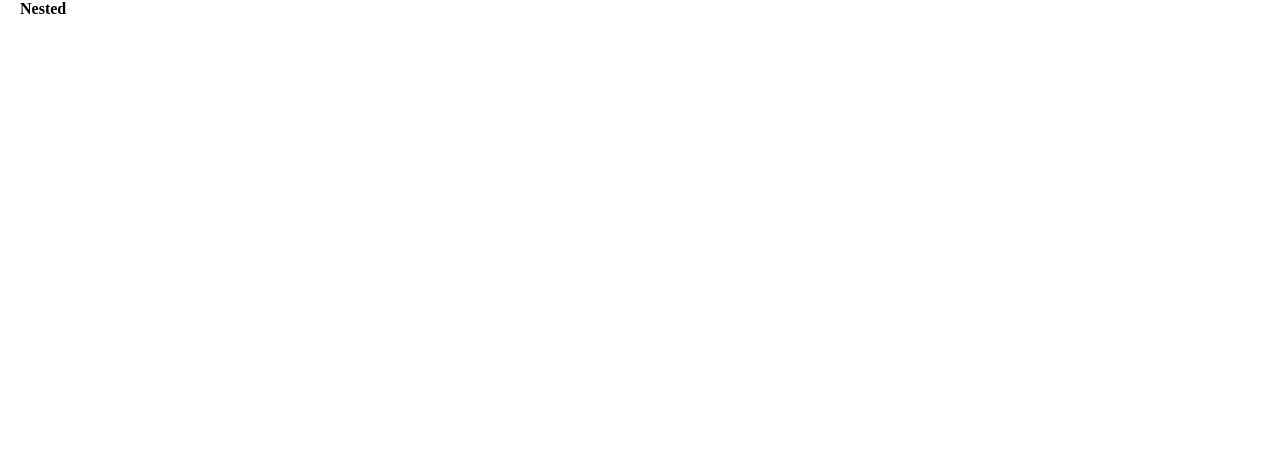
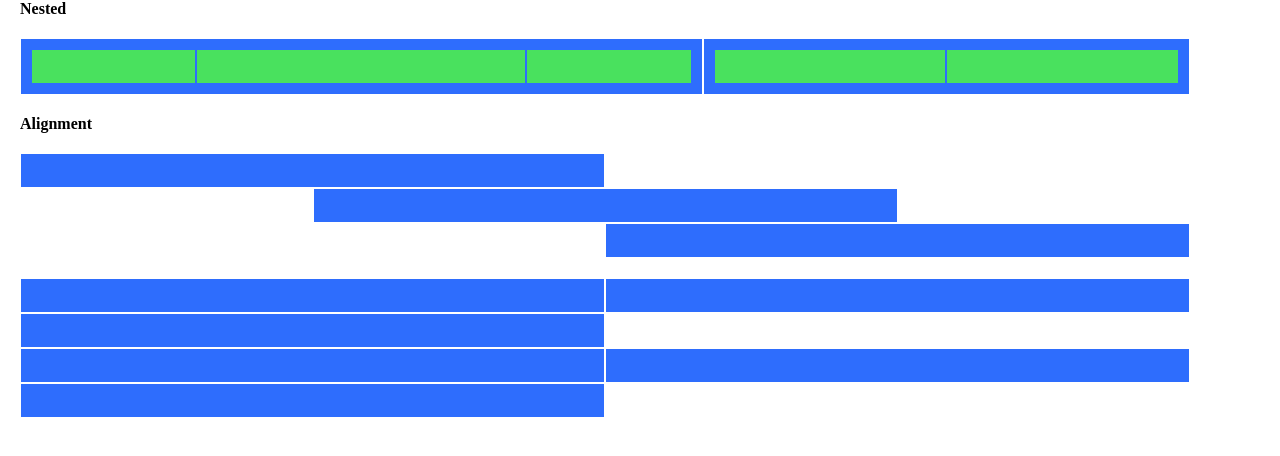
Before and after one commit to edaless/html-css-12bool, a plain HTML site: page bonus/index.html in a window 1280 px wide. Drawn offline with Linux system fonts and the light colour scheme.

Commit message:
workin' on bonus

```diff
--- a/bonus/CSS/lib/12bool.css
+++ b/bonus/CSS/lib/12bool.css
@@ -134,11 +134,20 @@
 
 /* flex */
 
-.space-between{
-    justify-content: space-between;
+.verticale{
+    flex-direction: column;
+}
+.flex-start{
+    justify-content: flex-start;
 }
 .center{
     justify-content: center;
+}
+.flex-end{
+    justify-content: flex-end;
+}
+.space-between{
+    justify-content: space-between;
 }
 .space-around{
     justify-content: space-around;
@@ -146,9 +155,6 @@
 .space-evenly{
     justify-content: space-evenly;
 }
-.flex-end{
-    justify-content: flex-end;
+.wrap{
+    flex-wrap: wrap;
 }
-.flex-start{
-    justify-content: flex-start;
-}
--- a/bonus/index.html
+++ b/bonus/index.html
@@ -13,6 +13,59 @@
 <body>
 
     <h4>Nested</h4>
+    <div class="container">
+        <div class="row">
+            <div class="col-7">
+                <div class="row">
+                    <div class="col-3"></div>
+                    <div class="col-6"></div>
+                    <div class="col-3"></div>
+                </div>
+
+            </div>
+            <div class="col-5">
+                <div class="row">
+                    <div class="col-6"></div>
+                    <div class="col-6"></div>
+                </div>
+
+            </div>
+
+        </div>
+    </div>
+
+    <h4>Alignment</h4>
+    <div class="container">
+        <div class="row">
+            <div class="col-6"></div>
+        </div>
+        <div class="row center">
+            <div class="col-6 "></div>
+        </div>
+        <div class="row flex-end">
+            <div class="col-6 "></div>
+        </div>
+
+
+    </div>
+
+    <div class="container verticale ">
+
+        <div class="row " >
+
+            <div class="col-6 "></div>
+            <div class="col-6 "></div>
+            <div class="col-6 "></div>
+
+        </div>
+        <div class="row " >
+
+            <div class="col-6 "></div>
+            <div class="col-6 "></div>
+            <div class="col-6 "></div>
+
+        </div>
+    </div>
 
 </body>
 </html>
```
Also changed, not shown: bonus/CSS/style.css (+4 -3 lines).
